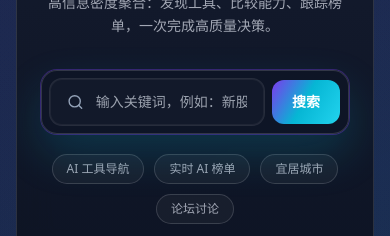
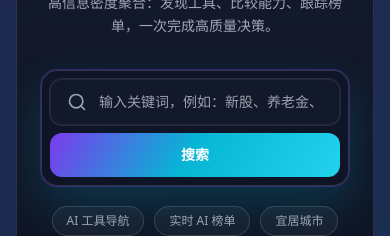
Before and after one commit to Jihai123/zhibeimao-home, a Next.js app: page / in a window 390 px wide. Shown: the part 236-472 px from the top of the page. Built offline with nearby package versions, Linux system fonts and the light colour scheme; no server answers.

Commit message:
fix: stack homepage search on narrow screens to prevent 320px overflow

```diff
--- a/components/HeroSection.tsx
+++ b/components/HeroSection.tsx
@@ -63,22 +63,22 @@ export function HeroSection() {
           高信息密度聚合：发现工具、比较能力、跟踪榜单，一次完成高质量决策。
         </p>
 
-        <form onSubmit={handleSubmit} className="mx-auto mt-8 flex max-w-3xl items-center gap-2 rounded-2xl border border-white/15 bg-[#0f1628]/95 p-2 shadow-[0_0_0_1px_rgba(124,58,237,0.35),0_20px_45px_rgba(6,182,212,0.2)] backdrop-blur">
-          <label className="flex flex-1 items-center gap-3 rounded-xl border border-white/5 bg-white/[0.02] px-4 py-3 ring-1 ring-white/10 transition-all duration-300 focus-within:border-cyan-300/40 focus-within:ring-cyan-300/40">
+        <form onSubmit={handleSubmit} className="mx-auto mt-8 flex max-w-3xl min-w-0 flex-col items-stretch gap-2 rounded-2xl border border-white/15 bg-[#0f1628]/95 p-2 sm:flex-row sm:items-center shadow-[0_0_0_1px_rgba(124,58,237,0.35),0_20px_45px_rgba(6,182,212,0.2)] backdrop-blur">
+          <label className="flex w-full min-w-0 flex-1 items-center gap-3 rounded-xl border border-white/5 bg-white/[0.02] px-4 py-3 ring-1 ring-white/10 transition-all duration-300 focus-within:border-cyan-300/40 focus-within:ring-cyan-300/40">
             <Search className="h-5 w-5 text-slate-400" />
             <input
               name="q"
               value={keyword}
               onChange={(event) => setKeyword(event.target.value)}
               onKeyDown={handleKeyDown}
-              className="w-full bg-transparent text-sm text-primary placeholder:text-secondary/80 focus:outline-none"
+              className="min-w-0 w-full flex-1 bg-transparent text-sm text-primary placeholder:text-secondary/80 focus:outline-none"
               placeholder={placeholder}
             />
           </label>
           <button
             type="button"
             onClick={triggerSearch}
-            className="rounded-xl px-5 py-3 text-sm font-semibold text-white transition-all duration-300 hover:-translate-y-0.5"
+            className="w-full shrink-0 rounded-xl px-5 py-3 text-sm font-semibold text-white sm:w-auto transition-all duration-300 hover:-translate-y-0.5"
             style={{ backgroundImage: 'var(--primary-gradient)' }}
           >
             搜索
```
